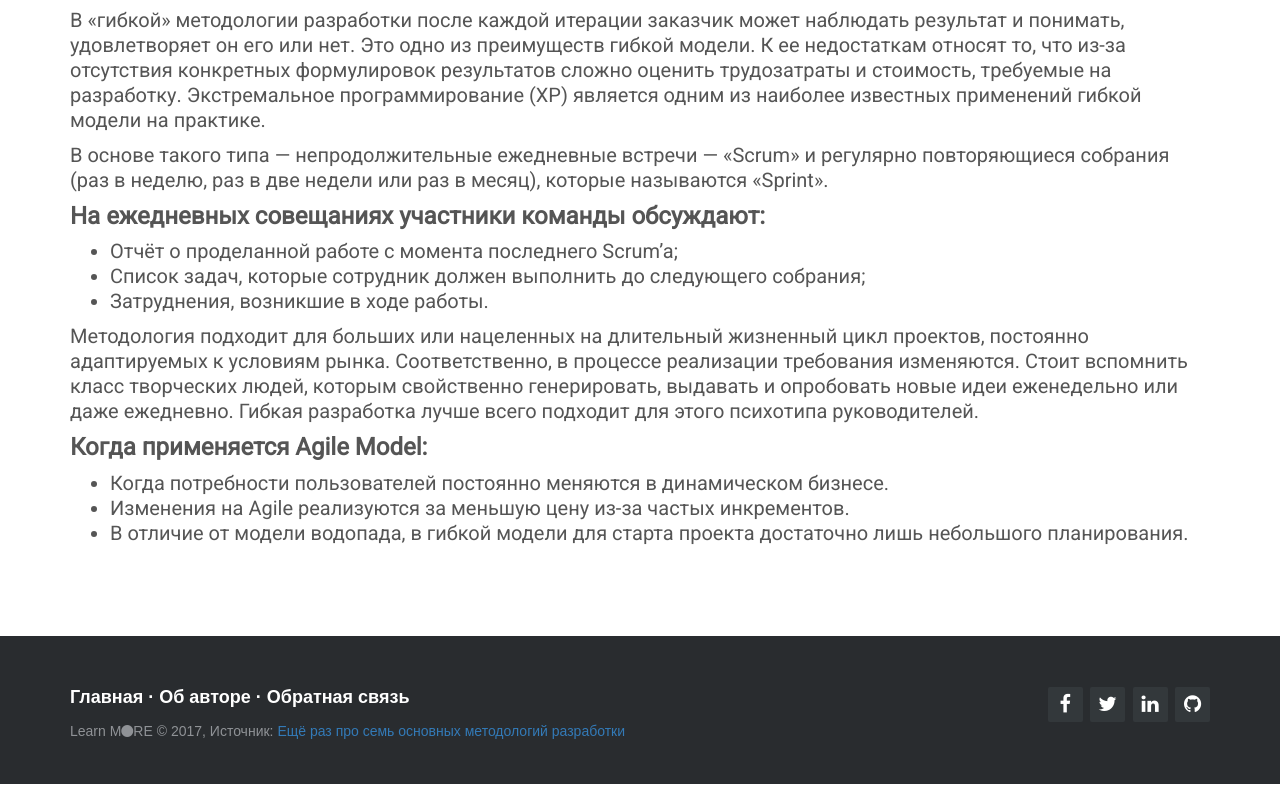
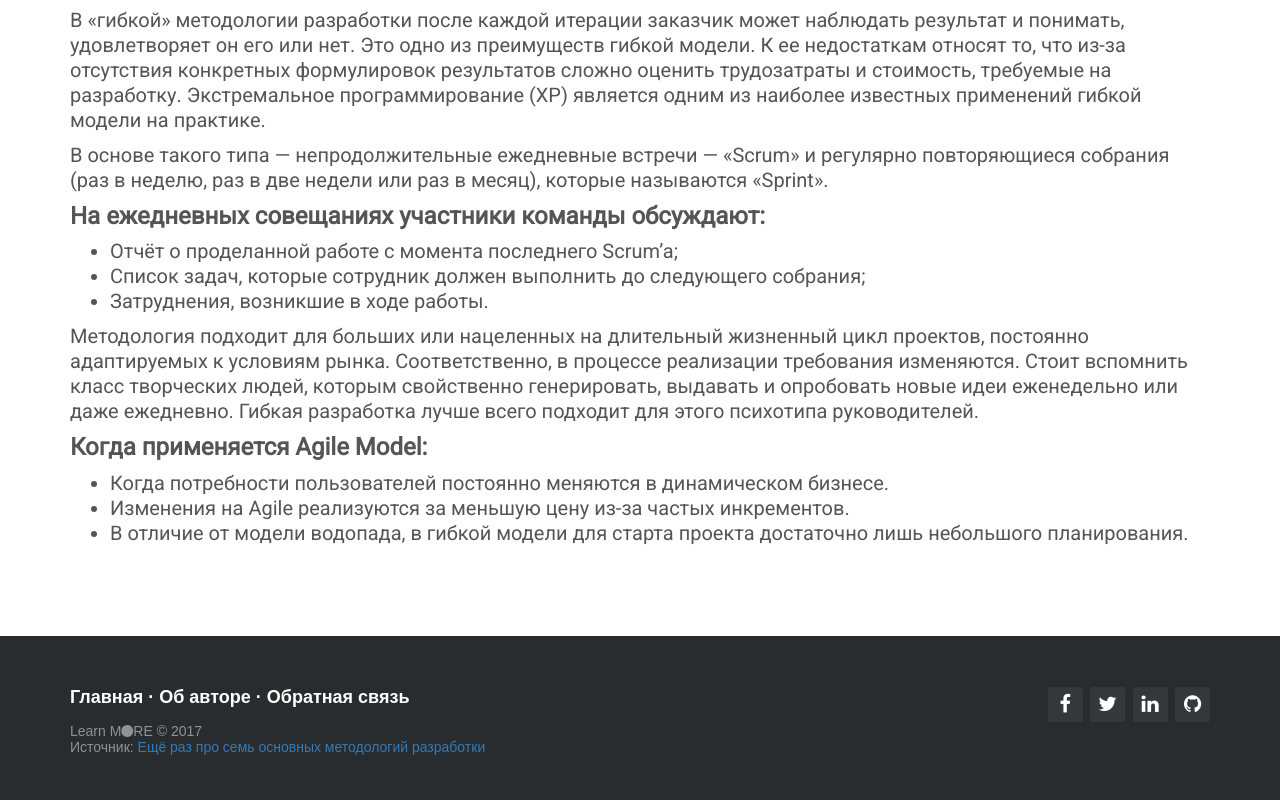
Before and after one commit to Monkybowl/dev_methodology, a plain HTML site: page html/agile.html in a window 1280 px wide. Shown: the part 634-1434 px from the top of the page. Drawn offline with Linux system fonts and the light colour scheme.

Commit message:
Upgrade footer and styles

```diff
--- a/css/style.css
+++ b/css/style.css
@@ -58,7 +58,7 @@ h3 {
 }
 
 footer{
-	position: fixed;
+	position: static;
 	bottom: 0;
 }
 
--- a/html/agile.html
+++ b/html/agile.html
@@ -109,7 +109,7 @@
   				·
   				<a href="#">Обратная связь</a>
   			</p>
-  			<p>Learn M<i class="fa fa-circle"></i>RE &copy; 2017, Источник: <a href="https://habrahabr.ru/company/edison/blog/269789/">Ещё раз про семь основных методологий разработки</a></p>
+        <p>Learn M<i class="fa fa-circle"></i>RE &copy; 2017<br>Источник: <a href="https://habrahabr.ru/company/edison/blog/269789/">Ещё раз про семь основных методологий разработки</a></p>
   		</div>
     </div>
 	</footer>
```
Also changed, not shown: html/incremental.html (+1 -1 lines), html/iterative.html (+1 -1 lines), html/rad.html (+1 -1 lines), html/spiral.html (+1 -1 lines), html/v-model.html (+1 -1 lines), html/waterfall.html (+1 -1 lines), index.html (+1 -1 lines).
